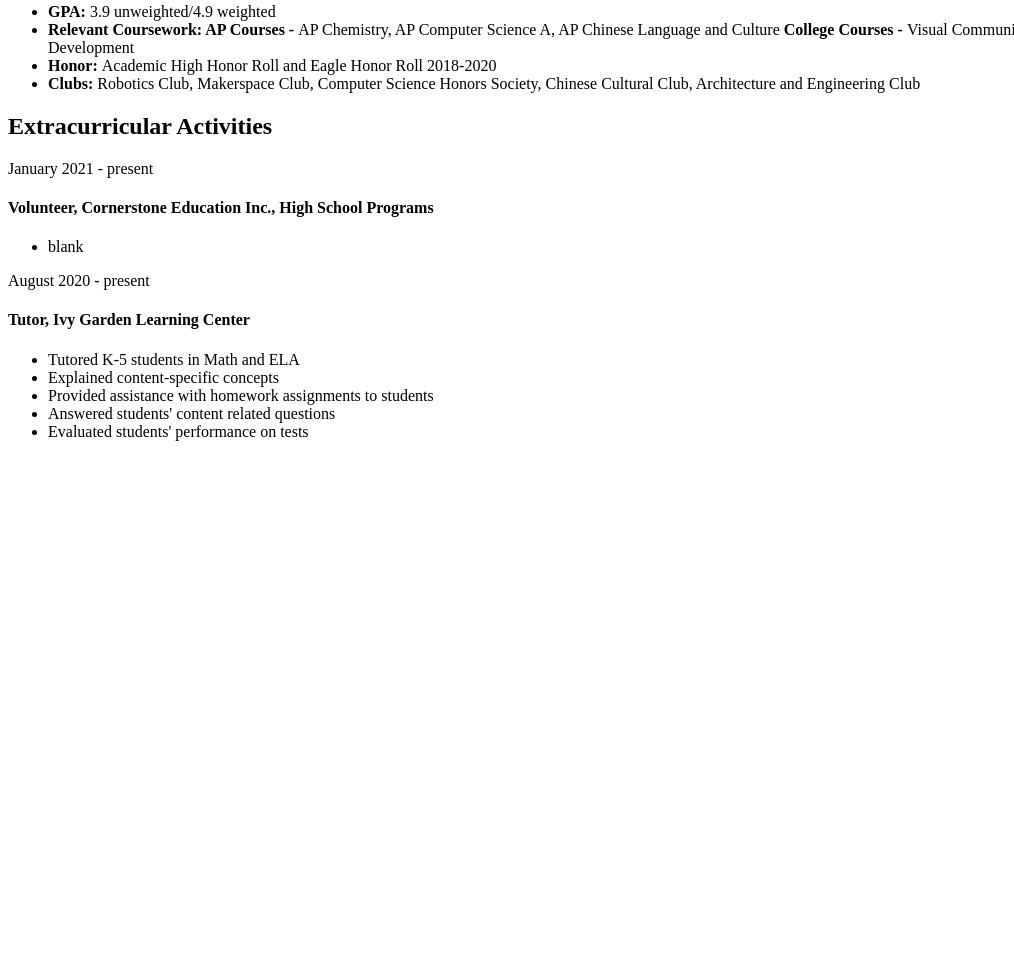
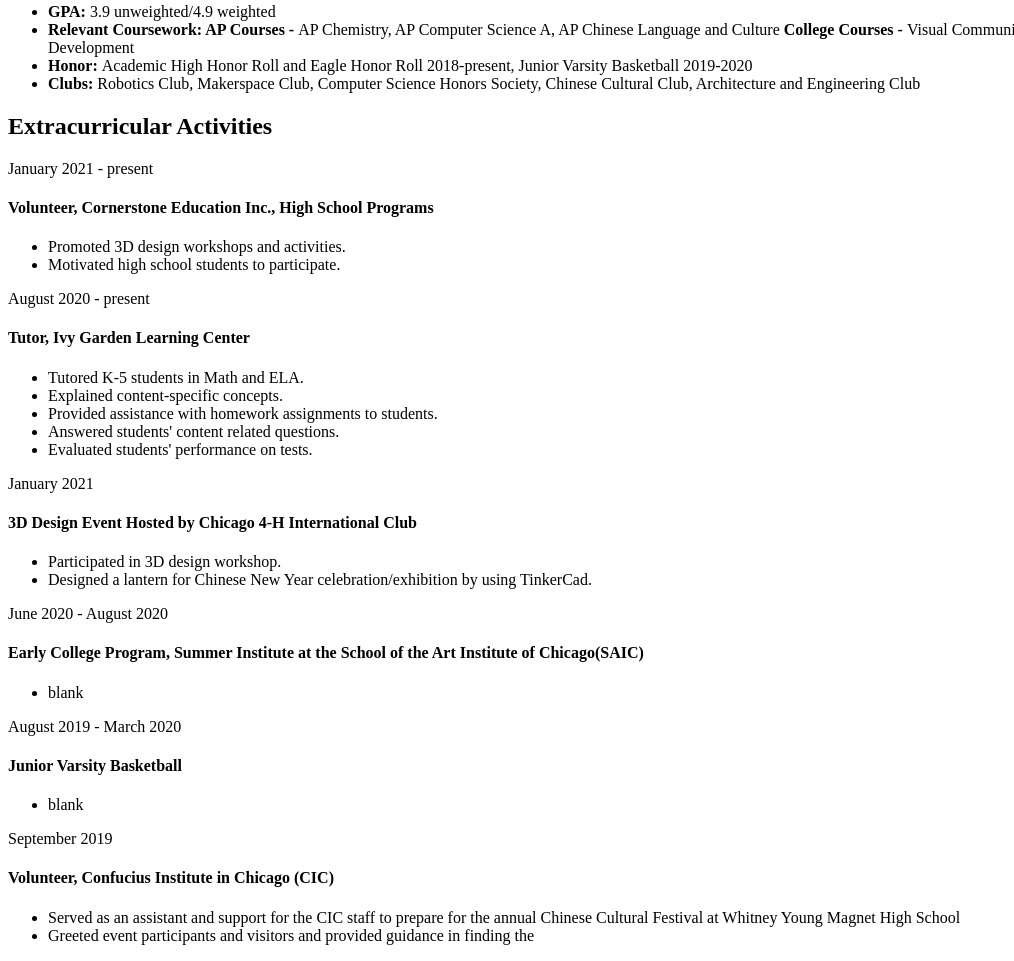
Before and after one commit to aqiao-814/Project1, a plain HTML site: page resume.html in a window 1280 px wide. Shown: the part 350-1311 px from the top of the page, without its empty margins (0-1014 px from the left). Before the commit the page ends 807 px from the top, so only its background shows below. Drawn offline with Linux system fonts and the light colour scheme.

Commit message:
added more content to extracurricular section resume.html

```diff
--- a/resume.html
+++ b/resume.html
@@ -34,26 +34,47 @@
   <ul>
     <li><strong>GPA: </strong>3.9 unweighted/4.9 weighted</li>
     <li><strong>Relevant Coursework: </strong><strong>AP Courses - </strong>AP Chemistry, AP Computer Science A, AP Chinese Language and Culture <strong>College Courses - </strong>Visual Communication Design, Fundamentals of Web Development</li>
-    <li><strong>Honor: </strong>Academic High Honor Roll and Eagle Honor Roll 2018-2020</li>
+    <li><strong>Honor: </strong>Academic High Honor Roll and Eagle Honor Roll 2018-present, Junior Varsity Basketball 2019-2020</li>
     <li><strong>Clubs: </strong>Robotics Club, Makerspace Club, Computer Science Honors Society, Chinese Cultural Club, Architecture and Engineering Club</li>
   </ul>
   <h2>Extracurricular Activities</h2>
   <p>January 2021 - present</p>
   <h4>Volunteer, Cornerstone Education Inc., High School Programs</h4>
   <ul>
-    <li> blank </li> <!--Fill in later-->
+    <li>Promoted 3D design workshops and activities.</li>
+    <li>Motivated high school students to participate.</li>
   </ul>
   <p>August 2020 - present</p>
   <h4>Tutor, Ivy Garden Learning Center</h4>
   <ul>
-    <li>Tutored K-5 students in Math and ELA</li>
-    <li>Explained content-specific concepts</li>
-    <li>Provided assistance with homework assignments to students</li>
-    <li>Answered students' content related questions</li>
-    <li>Evaluated students' performance on tests</li>
+    <li>Tutored K-5 students in Math and ELA.</li>
+    <li>Explained content-specific concepts.</li>
+    <li>Provided assistance with homework assignments to students.</li>
+    <li>Answered students' content related questions.</li>
+    <li>Evaluated students' performance on tests.</li>
   </ul>
-  <p></p>
-
+  <p>January 2021</p>
+  <h4>3D Design Event Hosted by Chicago 4-H International Club</h4>
+  <ul>
+    <li>Participated in 3D design workshop.</li>
+    <li>Designed a lantern for Chinese New Year celebration/exhibition by using TinkerCad.</li>
+  </ul>
+  <p>June 2020 - August 2020</p>
+  <h4>Early College Program, Summer Institute at the School of the Art Institute of Chicago(SAIC)</h4>
+  <ul>
+    <li> blank </li> <!--Fill in later-->
+  </ul>
+  <p>August 2019 - March 2020</p>
+  <h4>Junior Varsity Basketball</h4>
+  <ul>
+    <li> blank </li> <!--Fill in later-->
+  </ul>
+  <p>September 2019</p>
+  <h4>Volunteer, Confucius Institute in Chicago (CIC)</h4>
+  <ul>
+    <li>Served as an assistant and support for the CIC staff to prepare for the annual Chinese Cultural Festival at Whitney Young Magnet High School</li>
+    <li>Greeted event participants and visitors and provided guidance in finding the</li> <!--Fill in later-->
+  </ul>
 </body>
 
 
```
